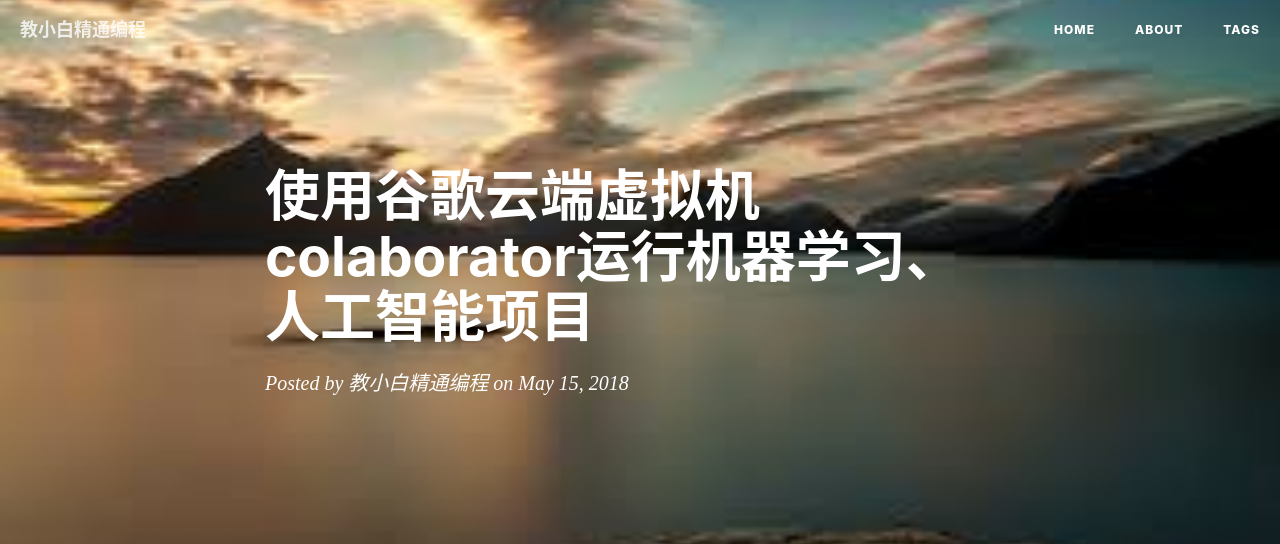
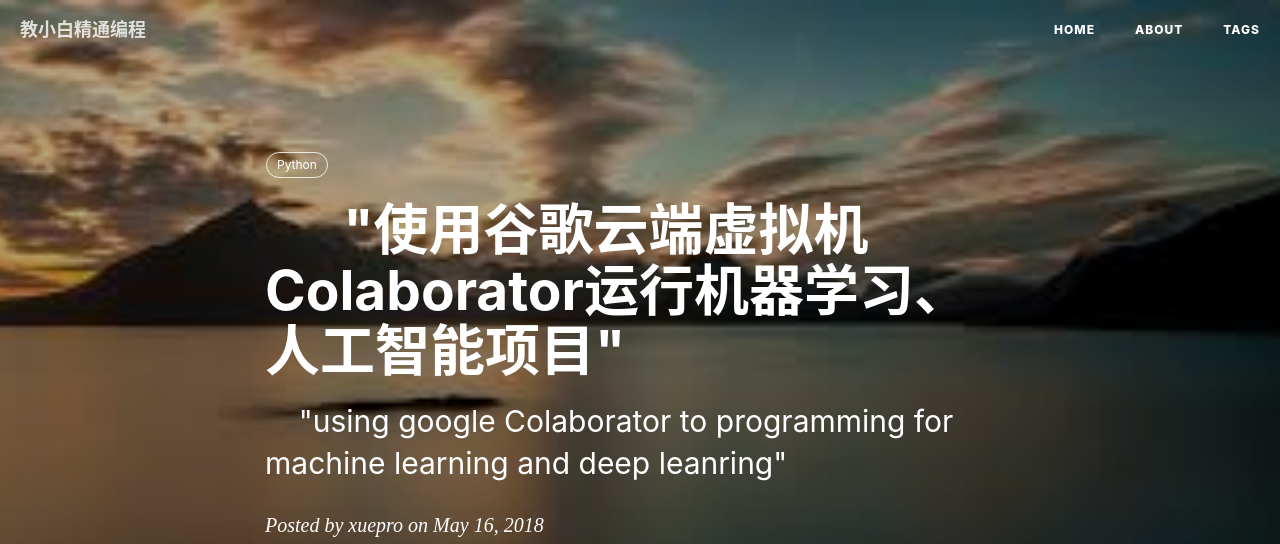
Before and after one commit to xuepro/xuepro.github.io, a Jekyll site: the page built from _posts/2018-05-15-使用谷歌云端虚拟机Colaborator运行机器学习、人工智能项目.md, in a window 1280 px wide. Shown: the top 544 px of the page. Built offline with Jekyll 4.4.1, drawn with Linux system fonts in a browser that asks for light colours; nearby versions of some CDN libraries; our own code applies the rules of GitHub Pages for plain Markdown files; comment, search, counter and statistics services are not loaded; some of the changed text lies outside the part shown; grey boxes are pictures that could not be loaded.

Commit message:
Update 2018-05-15-使用谷歌云端虚拟机Colaborator运行机器学习、人工智能项目.md

```diff
--- a/_posts/2018-05-15-使用谷歌云端虚拟机Colaborator运行机器学习、人工智能项目.md
+++ b/_posts/2018-05-15-使用谷歌云端虚拟机Colaborator运行机器学习、人工智能项目.md
@@ -1,3 +1,17 @@
+---
+layout:       post
+title:        "使用谷歌云端虚拟机Colaborator运行机器学习、人工智能项目"
+subtitle:     "using google Colaborator to programming for machine learning and deep leanring"
+date:         2018-05-16 16:47:00
+author:       "xuepro"
+header-img:   "img/home_bg.jpg"
+header-mask:  0.3
+catalog:      true
+multilingual: true
+tags:
+    - Python
+
+---
 
 
 使用谷歌云端虚拟机Colaborator运行机器学习、人工智能项目。步骤如下：
```
